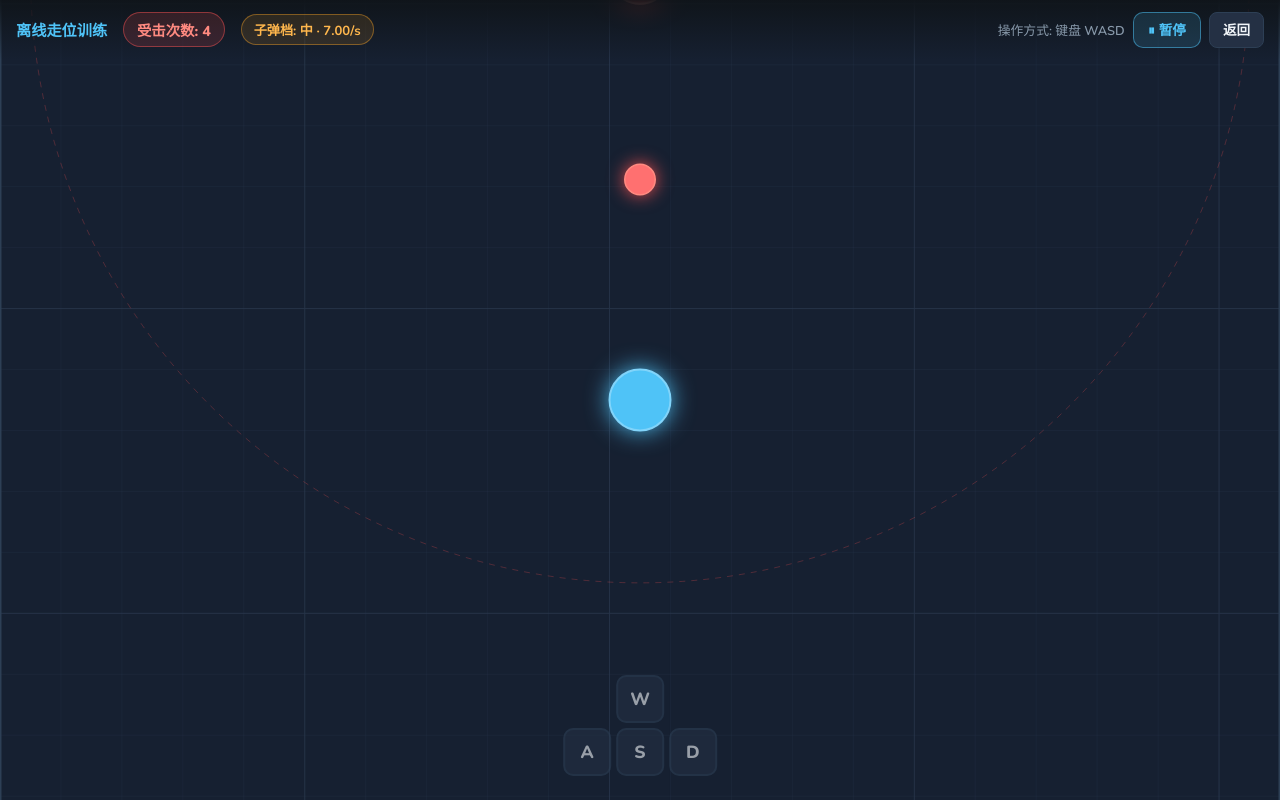
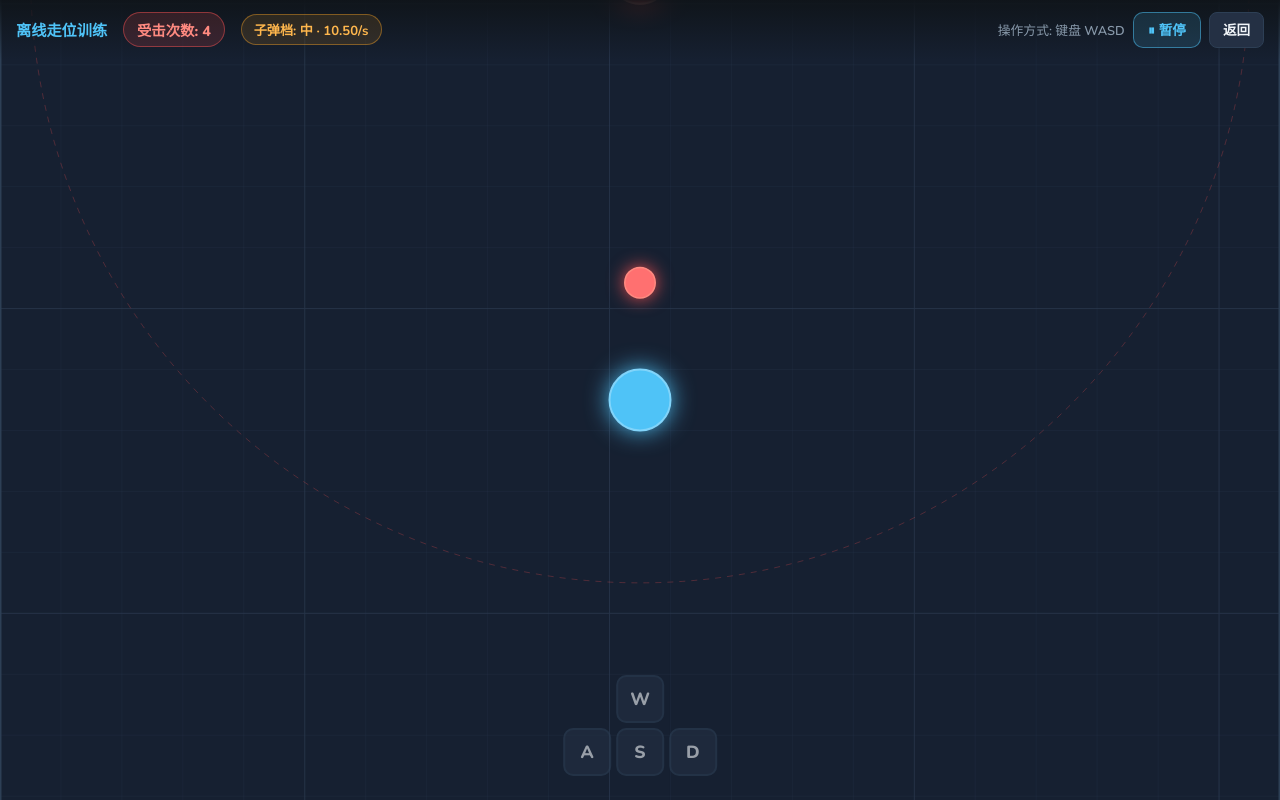
Before and after one commit to newamnesia/brawl-bp, a React (Vite) app: page /offline-training/game in a window 1280 px wide. Built offline with nearby package versions, Linux system fonts and the light colour scheme; no server answers.

Commit message:
fix: align reaction windows with bullet speeds

```diff
--- a/src/pages/OfflineTrainingGame.tsx
+++ b/src/pages/OfflineTrainingGame.tsx
@@ -18,7 +18,7 @@ const ENEMY_RANGE = 10;       // 射程半径
 const FIRE_INTERVAL = 1;      // 发射间隔 1s
 const BULLET_MAX_DIST = 10;   // 子弹最远行进 10 单位
 const BULLET_RADIUS = 0.25;   // 子弹半径 0.25 单位（圆）
-const DEFAULT_BULLET_SPEED = 7; // 默认子弹速度（单位/秒）
+const BULLET_SPEED_BY_TIER: Record<string, number> = { low: 7, mid: 10.5, high: 14 };
 
 type Bullet = {
   x: number;          // 子弹中心 x
@@ -415,7 +415,7 @@ function profileTurnHappened(p: Prof, now: number, turnAngleDeg: number) {
     else p.avgReactionTimeMs = ema(p.avgReactionTimeMs, rt, EMA_ALPHA_FAST);
     // ===== 数据2 反应时间分布：人类合理区间 =====
     // 一般 150ms ~ 2000ms 是合理区间（极限运动员 120ms 起步，慢到 2.5s）
-    if (rt >= 120 && rt <= 2500 && p.samplesReactionMs.length < 5000) {
+    if (rt >= 120 && rt <= REACTION_MAX_MS && p.samplesReactionMs.length < 5000) {
       p.samplesReactionMs.push(rt);
     }
     p.reactionFirstTurnSeen.add(pr.bulletId);
@@ -573,10 +573,13 @@ export default function OfflineTrainingGame() {
   const mode = (searchParams.get("mode") as ControlMode) || "keyboard";
   const speedTier = searchParams.get("speedTier") || "mid";
 
-  // 从 URL 读取子弹速度（最小 0.01，非法时回退默认）
+  // 从 URL 读取子弹速度（最小 0.01，非法时回退到当前档位，而不是固定低速）。
   const rawSpeed = parseFloat(searchParams.get("bulletSpeed") ?? "");
+  const tierFallbackSpeed = BULLET_SPEED_BY_TIER[speedTier] ?? BULLET_SPEED_BY_TIER.mid;
   const bulletSpeed: number =
-    Number.isFinite(rawSpeed) && rawSpeed >= 0.01 ? rawSpeed : DEFAULT_BULLET_SPEED;
+    Number.isFinite(rawSpeed) && rawSpeed >= 0.01 ? rawSpeed : tierFallbackSpeed;
+  // 反应时间不可能超过子弹从出生到飞满射程的时间。
+  const reactionWindowMaxMs = Math.min(REACTION_MAX_MS, (BULLET_MAX_DIST / bulletSpeed) * 1000);
 
   const canvasRef = useRef<HTMLCanvasElement>(null);
   const containerRef = useRef<HTMLDivElement>(null);
@@ -1418,12 +1421,12 @@ export default function OfflineTrainingGame() {
               />
               <DistChartCard
                 title="数据2 · 反应时间分布"
-                subtitle="子弹出现在视野 → 首次转向避让 (ms)"
+                subtitle={`子弹进入视野 → 首次转向；当前档最大窗口 ${reactionWindowMaxMs.toFixed(0)} ms`}
                 accent="#ffb74d"
                 samples={pauseSnapshot.reactionMs}
                 xLabel="反应时间 (ms)"
                 xMin={120}
-                xMax={2500}
+                xMax={reactionWindowMaxMs}
                 bins={24}
                 unitLabel=" ms"
               />
```
